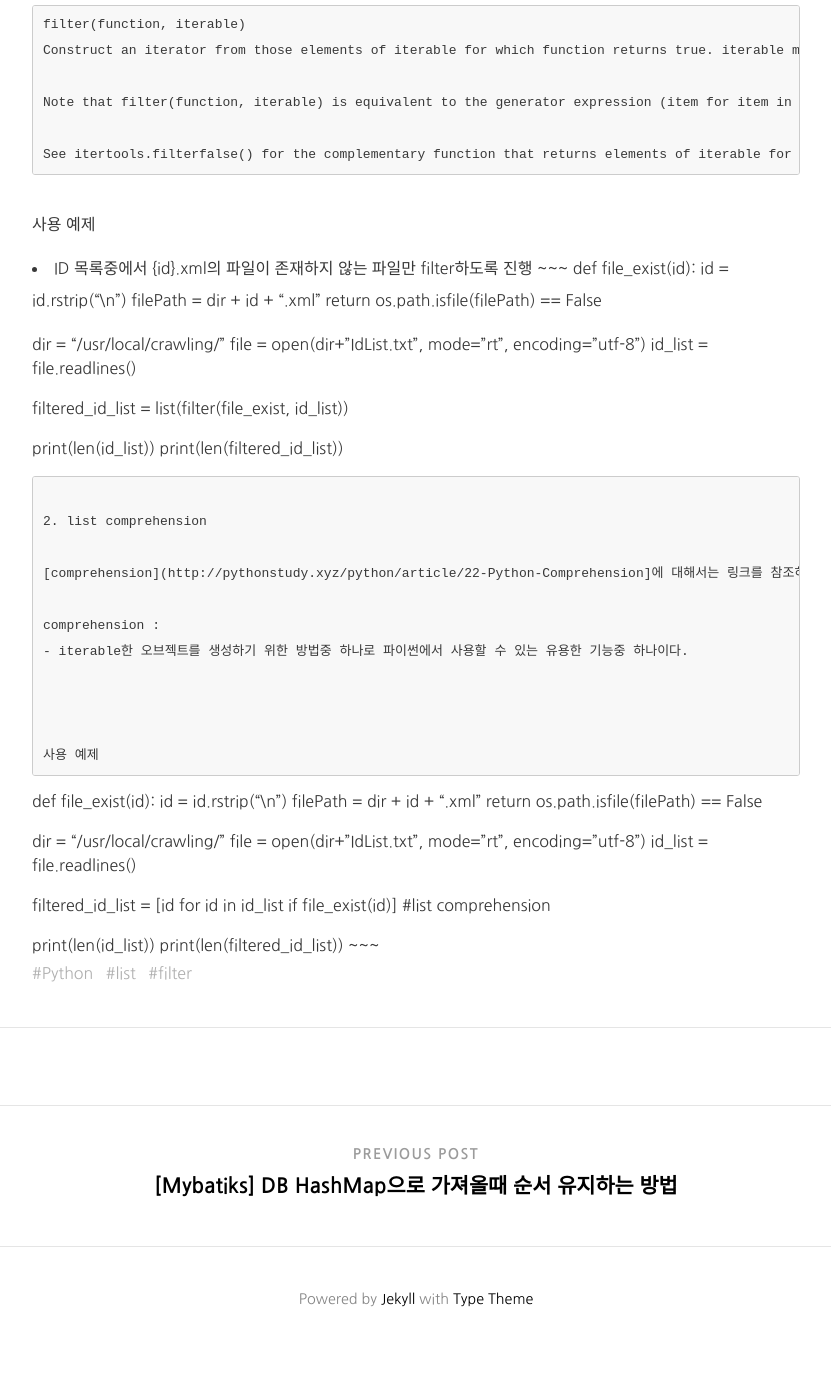
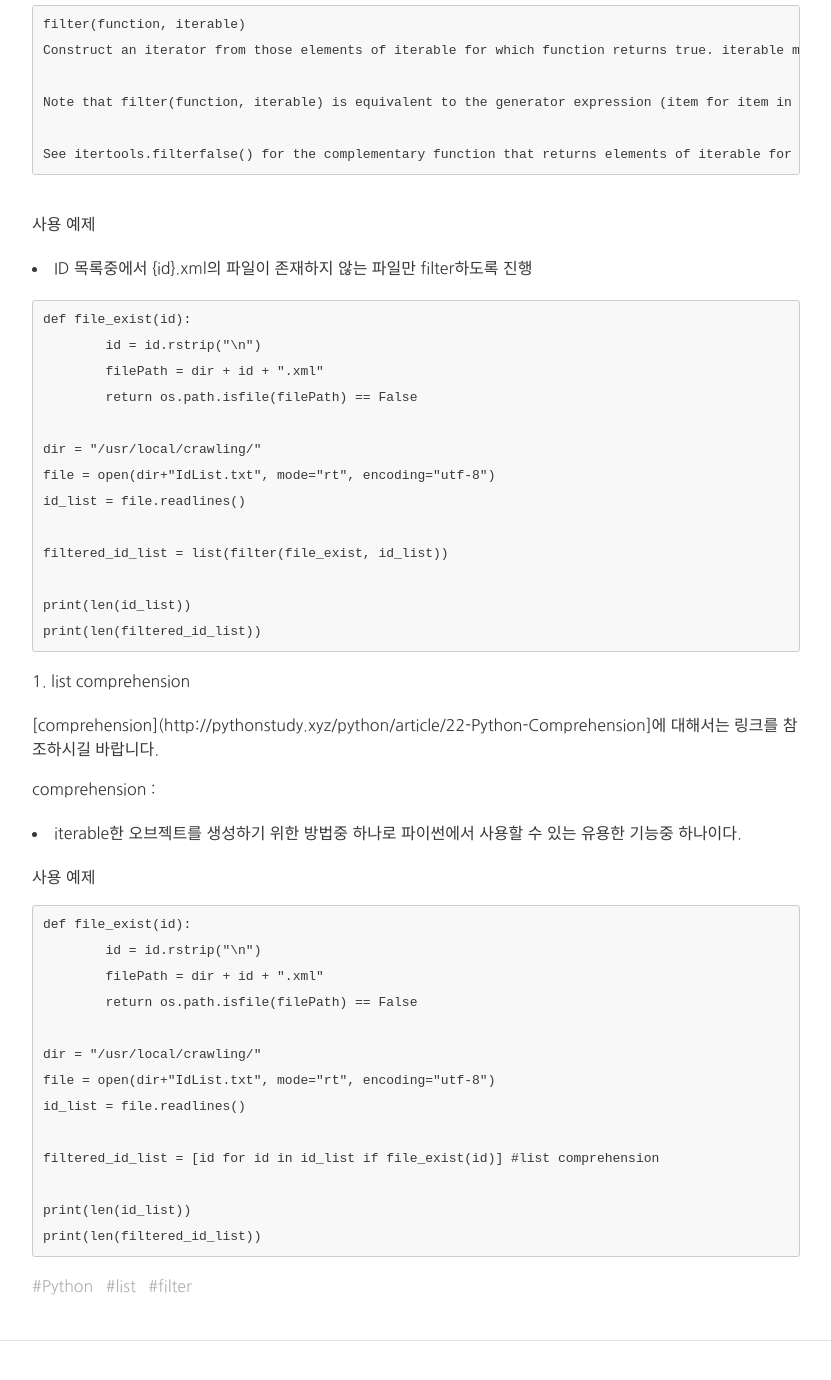
Before and after one commit to SeongJunKang/seongjunkang.github.io, a Jekyll site: the page built from _posts/Python/2020-10-07-Python-list-filter.md, in a window 1280 px wide and 1400 px high, scrolled down 724 px. Shown: the top 1380 px of the window, without its empty margins (224-1055 px from the left). Built offline with Jekyll 4.4.1, drawn with Linux system fonts in a browser that asks for light colours; nearby versions of some CDN libraries; comment, search, counter and statistics services are not loaded; before the commit the page ends 2077 px from its top, so only the background shows below that.

````diff
--- a/_posts/Python/2020-10-07-Python-list-filter.md
+++ b/_posts/Python/2020-10-07-Python-list-filter.md
@@ -32,10 +32,12 @@ Note that filter(function, iterable) is equivalent to the generator expression (
 
 See itertools.filterfalse() for the complementary function that returns elements of iterable for which function returns false.
 ```
+
 <br>
 사용 예제
 
 - ID 목록중에서  {id}.xml의 파일이 존재하지 않는 파일만 filter하도록 진행
+
 ~~~
 def file_exist(id):
 	id = id.rstrip("\n")
@@ -60,8 +62,8 @@ comprehension :
 - iterable한 오브젝트를 생성하기 위한 방법중 하나로 파이썬에서 사용할 수 있는 유용한 기능중 하나이다.
 
 
+사용 예제
 
-사용 예제
 ~~~
 def file_exist(id):
 	id = id.rstrip("\n")
````
